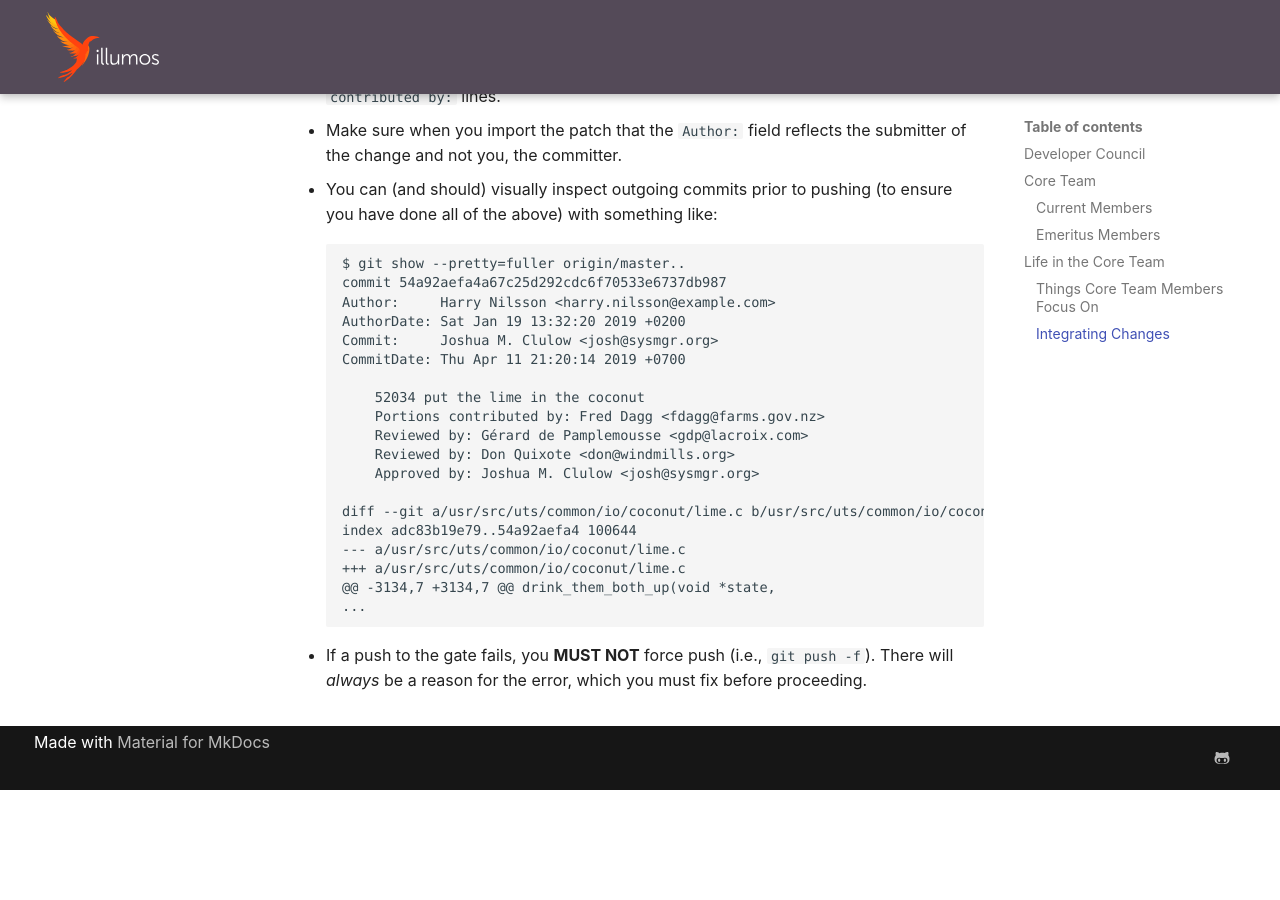
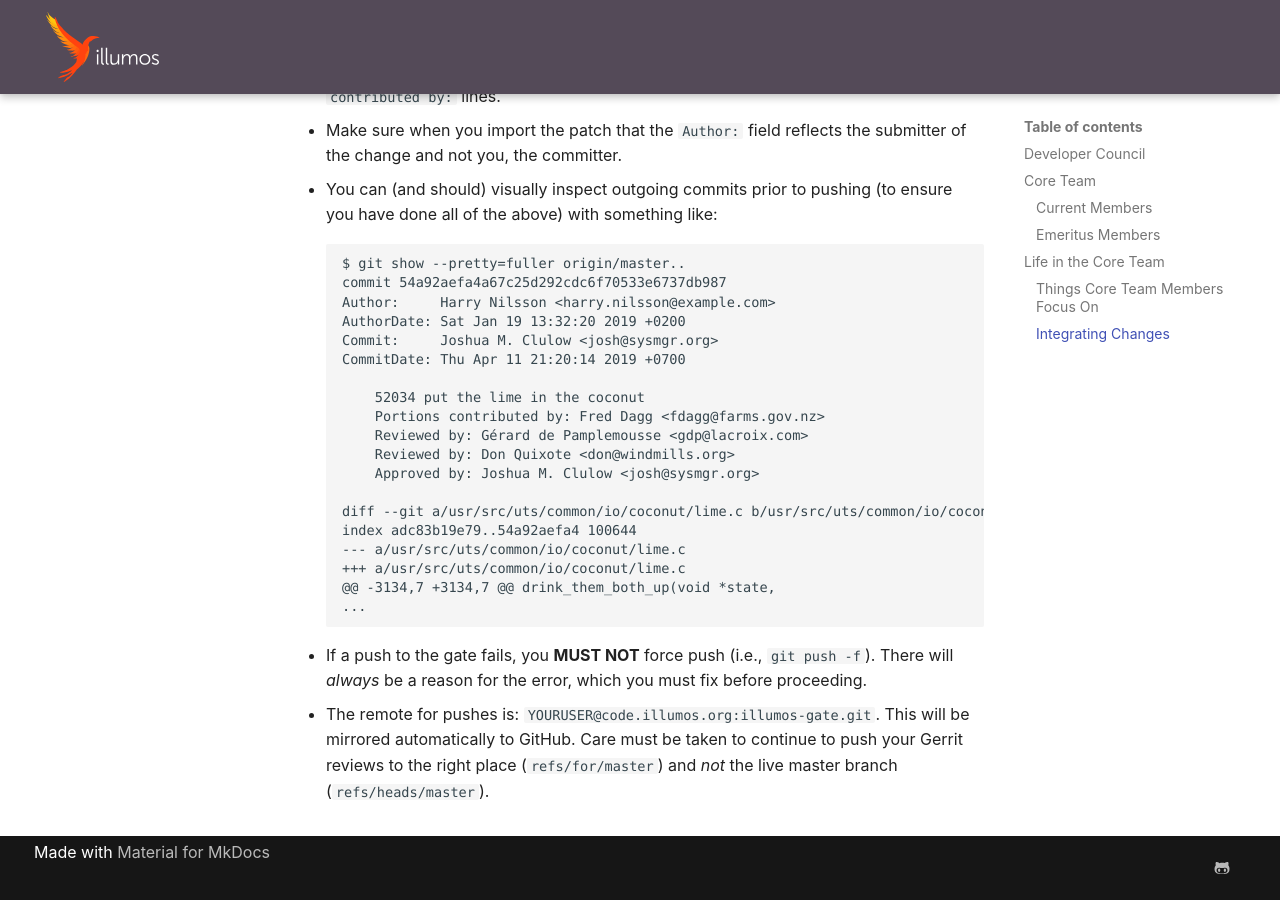
Before and after one commit to illumos/docs, an MkDocs documentation site: the page built from docs/about/leadership.md, in a window 1280 px wide and 900 px high, scrolled down 3294 px. Built offline with MkDocs 1.6.1 and Material for MkDocs 9.7.7, drawn with Linux system fonts in a browser that asks for light colours; before the commit the page ends 4084 px from its top, so only the background shows below that.

Commit message:
leadership: add a note about the correct remote for pushes

```diff
--- a/docs/about/leadership.md
+++ b/docs/about/leadership.md
@@ -146,3 +146,8 @@ approved changes.
 * If a push to the gate fails, you **MUST NOT** force push (i.e., `git push
   -f`).  There will _always_ be a reason for the error, which you must fix
   before proceeding.
+
+* The remote for pushes is: `YOURUSER@code.illumos.org:illumos-gate.git`.  This
+  will be mirrored automatically to GitHub.  Care must be taken to continue to
+  push your Gerrit reviews to the right place (`refs/for/master`)
+  and _not_ the live master branch (`refs/heads/master`).
```
